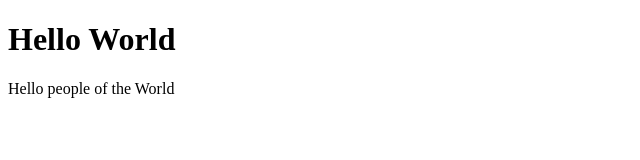
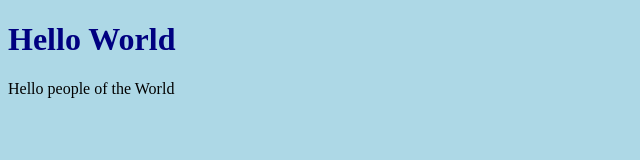
Before and after one commit to Alexleop33/playground-1, a website: page html/day1/index.html in a window 1280 px wide. Shown: the whole page, without its empty margins (0-640 px from the left). Drawn offline with Linux system fonts and the light colour scheme.

Commit message:
commiting

```diff
--- a/html/day1/index.html
+++ b/html/day1/index.html
@@ -4,6 +4,15 @@
     <meta charset="UTF-8">
     <meta name="viewport" content="width=device-width, initial-scale=1.0">
     <title>Document</title>
+
+    <style>
+        body {
+            background-color: lightblue;
+        }
+        h1 {
+            color: navy;
+        }
+    </style>
 </head>
 <body>
     <h1>Hello World</h1>
```
Also changed, not shown: html/day1/script.js (added).
